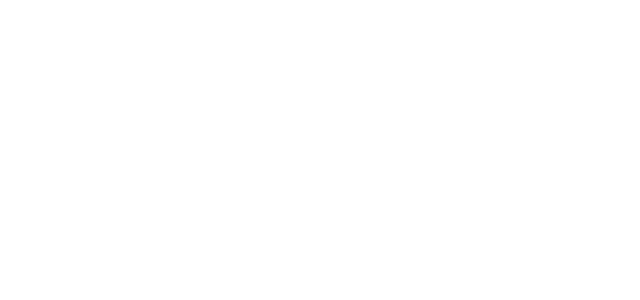
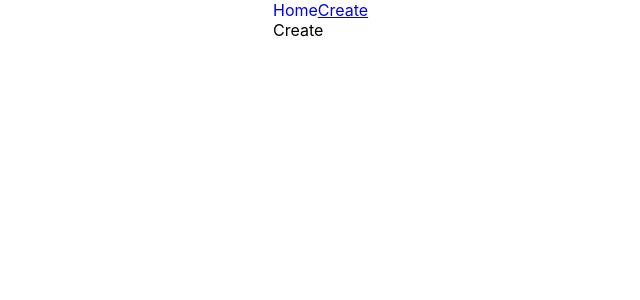
Before and after one commit to BobbyGifford/Social-FE, a React (Create React App) app: page /create in a window 1280 px wide. Shown: the top 300 px of the page, without its empty margins (222-862 px from the left). Built offline with nearby package versions, Linux system fonts and the light colour scheme.

Commit message:
Added Nav with NavLinks

```diff
--- a/src/App.css
+++ b/src/App.css
@@ -13,3 +13,11 @@
 .Post__Image {
   max-width: 250px;
 }
+
+a {
+  text-decoration: none;
+}
+
+a.active {
+  text-decoration: underline;
+}
--- a/src/App.js
+++ b/src/App.js
@@ -1,14 +1,20 @@
-import React, { useState, useEffect } from 'react';
+import React from 'react';
 import { BrowserRouter, Switch, Route } from 'react-router-dom';
-import { Home } from './pages/Home';
+
 import './App.css';
+
+import { Home } from './Pages/Home';
+import { Create } from './Pages/Create';
+import { Nav } from './Components/Nav';
 
 function App() {
   return (
     <div className='App'>
       <BrowserRouter>
+        <Nav />
         <Switch>
           <Route exact path='/' component={Home} />
+          <Route exact path='/create' component={Create} />
         </Switch>
       </BrowserRouter>
     </div>
--- /dev/null
+++ b/src/components/Nav.js
@@ -0,0 +1,15 @@
+import React from 'react';
+import { NavLink } from 'react-router-dom';
+
+export const Nav = () => {
+  return (
+    <div className='Nav'>
+      <NavLink to='/' exact>
+        Home
+      </NavLink>
+      <NavLink to='/create' exact>
+        Create
+      </NavLink>
+    </div>
+  );
+};
--- /dev/null
+++ b/src/pages/Create.js
@@ -0,0 +1,10 @@
+import React from 'react';
+
+export const Create = () => {
+  return (
+    <div className='Create'>
+      {/* Make create page next  */}
+      Create
+    </div>
+  );
+};
--- a/src/pages/Home.js
+++ b/src/pages/Home.js
@@ -1,5 +1,5 @@
 import React, { useState, useEffect } from 'react';
-import { Post } from '../components/Post';
+import { Post } from '../Components/Post';
 
 export const Home = () => {
   const [posts, setPosts] = useState([]);
```
